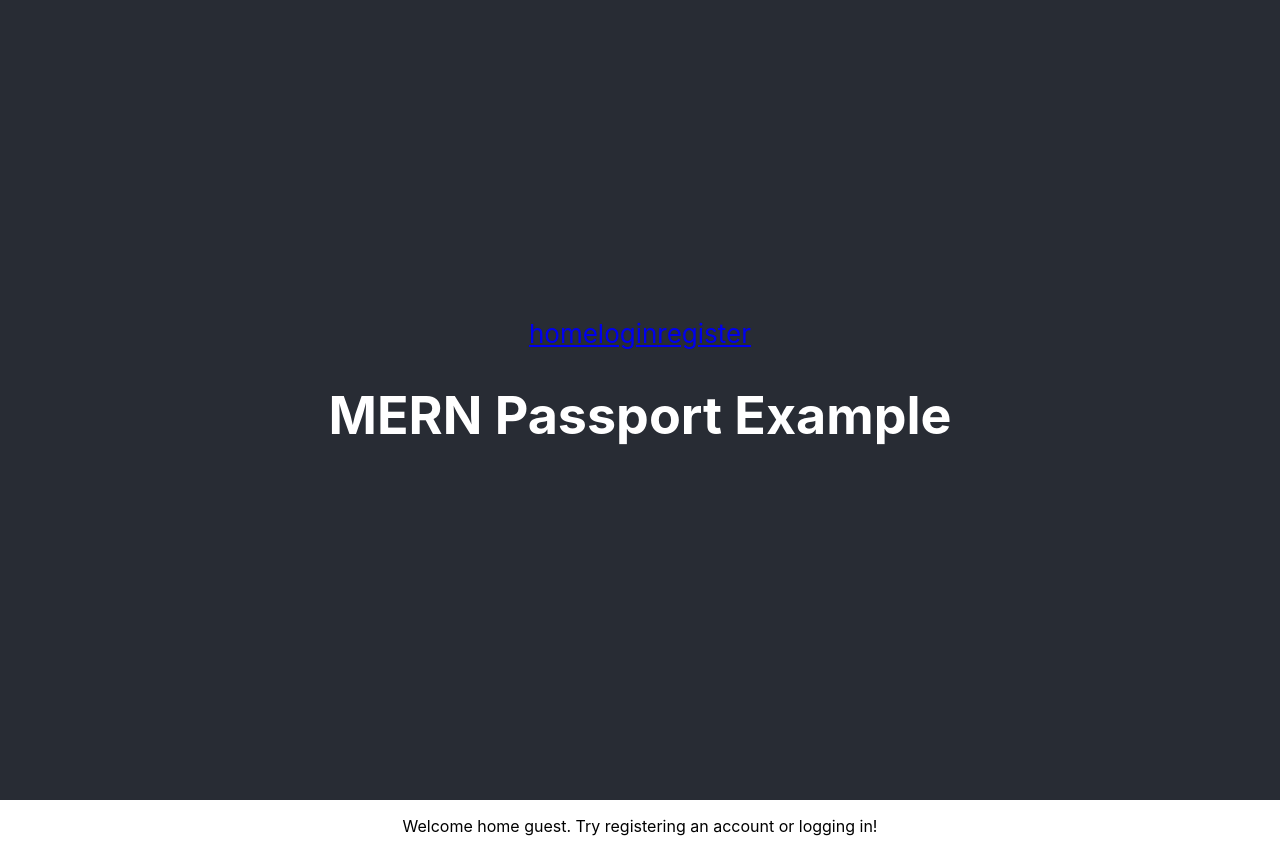
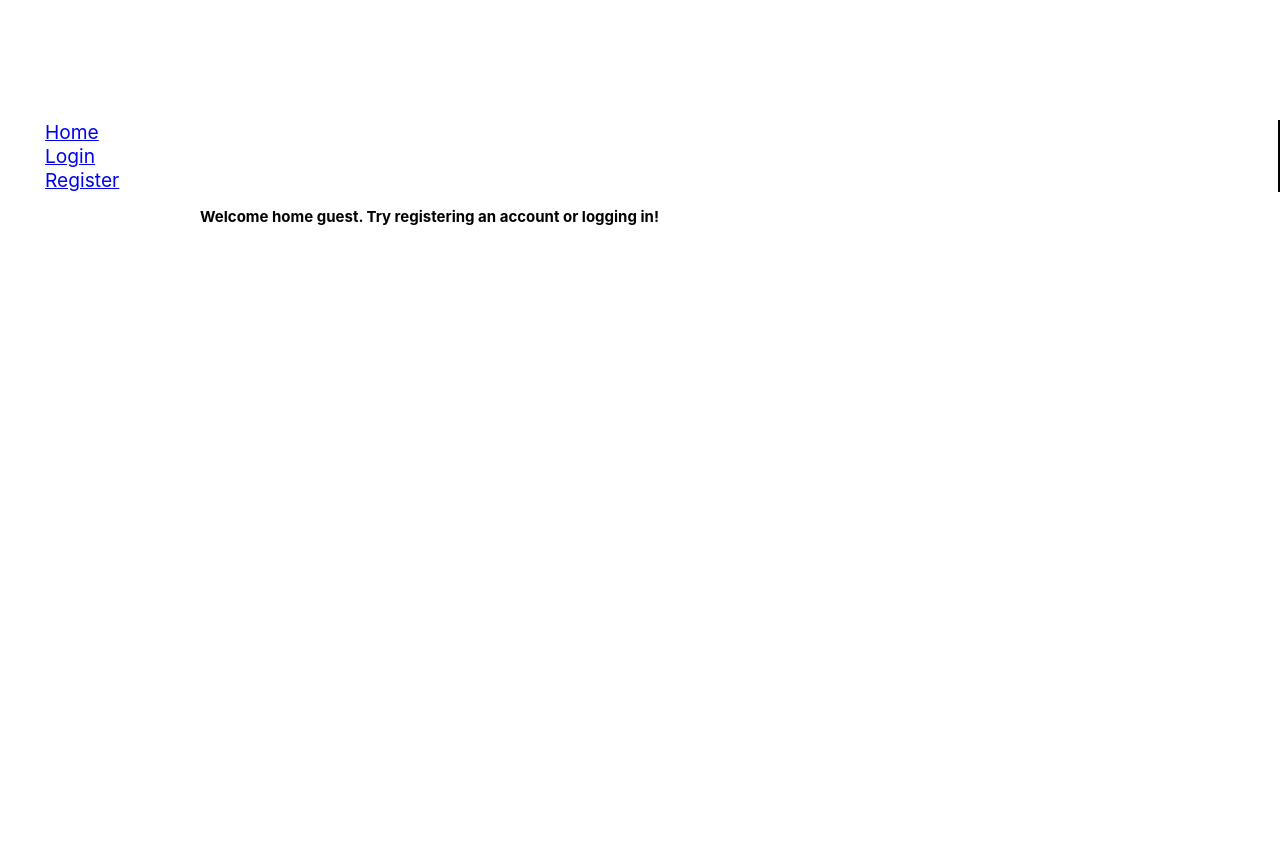
Before and after one commit to girl-power-5/coffee-and-llamas, a React (Create React App) app in the folder client/: page / in a window 1280 px wide. After the commit the page ends 800 px from the top, so only its background shows below. Built offline with nearby package versions, Linux system fonts and the light colour scheme; no server answers.

Commit message:
created sidebar and login side bar and css

```diff
--- a/client/src/App.css
+++ b/client/src/App.css
@@ -1,6 +1,40 @@
-.App {
-  text-align: center;
+
+
+.loginsidebar {
+
+  border-right: solid 2px black;
+  font-size: larger;
+  color: blue;
+  margin-top: 120px;
+  margin-left: 45px;
+  margin-right: 0px;
+  padding-right: 0px;
+  justify-content: left;
+
+
 }
+
+.guestmessage {
+  justify-content: center important!;
+  font-weight: bold;
+  font-size: 15px;
+  margin-left: 200px;
+
+
+}
+
+.sidebar {
+  border-right: solid 5px black;
+  color: blue;
+  margin-top: 120px;
+  margin-left: 45px;
+  margin-right: 0px;
+  padding-right: 0px;
+  justify-content: left;
+
+
+}
+
 
 .App-logo {
   height: 40vmin;
@@ -13,26 +47,13 @@
   }
 }
 
-.App-header {
+/* .App-header {
   background-color: #282c34;
   min-height: 100vh;
   display: flex;
   flex-direction: column;
   align-items: center;
-  justify-content: center;
+  justify-content: left;
   font-size: calc(10px + 2vmin);
   color: white;
-}
-
-.App-link {
-  color: #61dafb;
-}
-
-@keyframes App-logo-spin {
-  from {
-    transform: rotate(0deg);
-  }
-  to {
-    transform: rotate(360deg);
-  }
-}
+} */
--- a/client/src/App.js
+++ b/client/src/App.js
@@ -6,9 +6,11 @@ import API from "./utils/API";
 import { UserContext } from './UserContext';
 import Register from './components/Register';
 import Login from './components/Login';
-import Navbar from './components/Navbar';
+import LoginSideBar from './components/LoginSideBar';
 import Home from './components/Home';
 import Dashboard from './components/Dashboard';
+
+
 function App() {
   const [userStatus, setUserStatus] = useState({
                                         isLoggedIn: false,
@@ -78,7 +80,8 @@ function App() {
   return (
       <Router>
       <div className="App">
-        <Navbar isLoggedIn={userStatus.isLoggedIn} logout={logout} />
+        <LoginSideBar isLoggedIn={userStatus.isLoggedIn} logout={logout} />
+
         <Route exact path="/" render={() => <Home isLoggedIn={userStatus.isLoggedIn} username={userStatus.username} />} />
         <Route path="/login" render={() => (
           <Login
--- a/client/src/components/Dashboard.js
+++ b/client/src/components/Dashboard.js
@@ -1,9 +1,10 @@
-
 
 import React from 'react';
+
 export default function Dashboard(props) {
   return (
     <React.Fragment>
+
     {props.isLoggedIn ? (
       <p>Welcome to the protected page {props.username}</p>
     ) : (
--- a/client/src/components/Home.js
+++ b/client/src/components/Home.js
@@ -1,6 +1,8 @@
 import React from 'react'
+import '../App.css';
+
 export default function Home(props) {
   return (
-    <p>Welcome home {props.isLoggedIn ? props.username : 'guest. Try registering an account or logging in!'}</p>
+    <p className="guestmessage">Welcome home {props.isLoggedIn ? props.username : 'guest. Try registering an account or logging in!'}</p>
   )
 }
--- /dev/null
+++ b/client/src/components/LoginSideBar.js
@@ -0,0 +1,50 @@
+import React from "react"
+import '../App.css';
+import { Link } from 'react-router-dom'
+import ListGroup from 'react-bootstrap/ListGroup'
+
+export default function LoginSideBar(props) {
+    return (
+        <div className="loginsidebar">
+        {props.isLoggedIn ? (
+            <ListGroup defaultActiveKey="#link1">
+                <ListGroup.Item >
+                    <Link to="/" className="btn btn-link text-secondary">
+                        <span className="text-secondary">Home</span>
+                    </Link>
+                </ListGroup.Item>
+                <ListGroup.Item >
+                <Link to="/page" className="btn btn-link text-secondary">
+            <span className="text-secondary">protected page</span>
+          </Link>
+                </ListGroup.Item>
+                <ListGroup.Item >
+                    <Link to="#" className="btn btn-link text-secondary" onClick={props.logout}>
+                        <span className="text-secondary">Logout</span>
+                    </Link>
+                </ListGroup.Item>
+                </ListGroup>
+        ) : (
+            <ListGroup defaultActiveKey="#link1">
+            <ListGroup.Item >
+                    <Link to="/" className="btn btn-link text-secondary">
+                        <span className="text-secondary">Home</span>
+                    </Link>
+                </ListGroup.Item>
+            <ListGroup.Item >
+                    <Link to="/login" className="btn btn-link text-secondary">
+                        <span className="text-secondary">Login</span>
+                    </Link>
+                </ListGroup.Item>
+            <ListGroup.Item >
+                    <Link to="/register" className="btn btn-link">
+                        <span className="text-secondary">Register</span>
+                    </Link>
+                </ListGroup.Item>
+
+                </ListGroup>
+        )}
+</div>
+
+    )
+}
--- a/client/src/components/Navbar.js
+++ b/client/src/components/Navbar.js
@@ -1,5 +1,7 @@
 import React from 'react';
 import { Link } from 'react-router-dom';
+
+
 export default function Navbar(props) {
   return (
     <header className="navbar App-header" id="nav-container">
@@ -32,6 +34,7 @@ export default function Navbar(props) {
     </div>
     <div className="col-4 col-mr-auto">
       <h1 className="App-title">MERN Passport Example</h1>
+
     </div>
   </header>
   )
```
Also changed, not shown: client/src/components/SideBar.js (added, +27 -0 lines).
